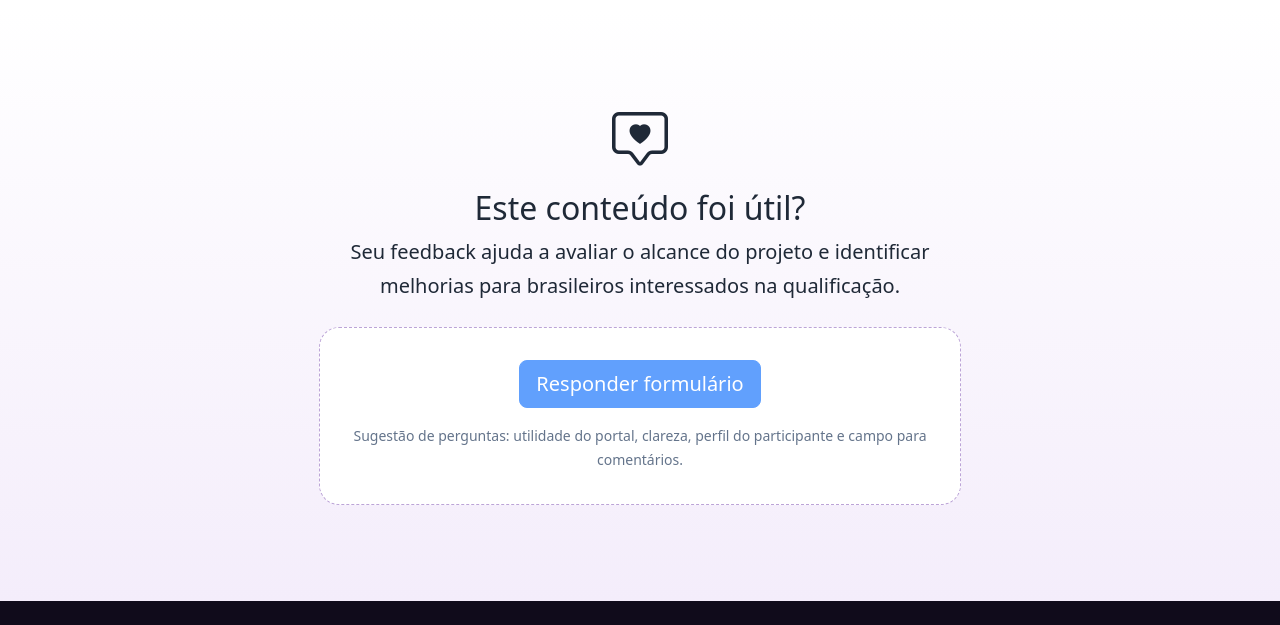
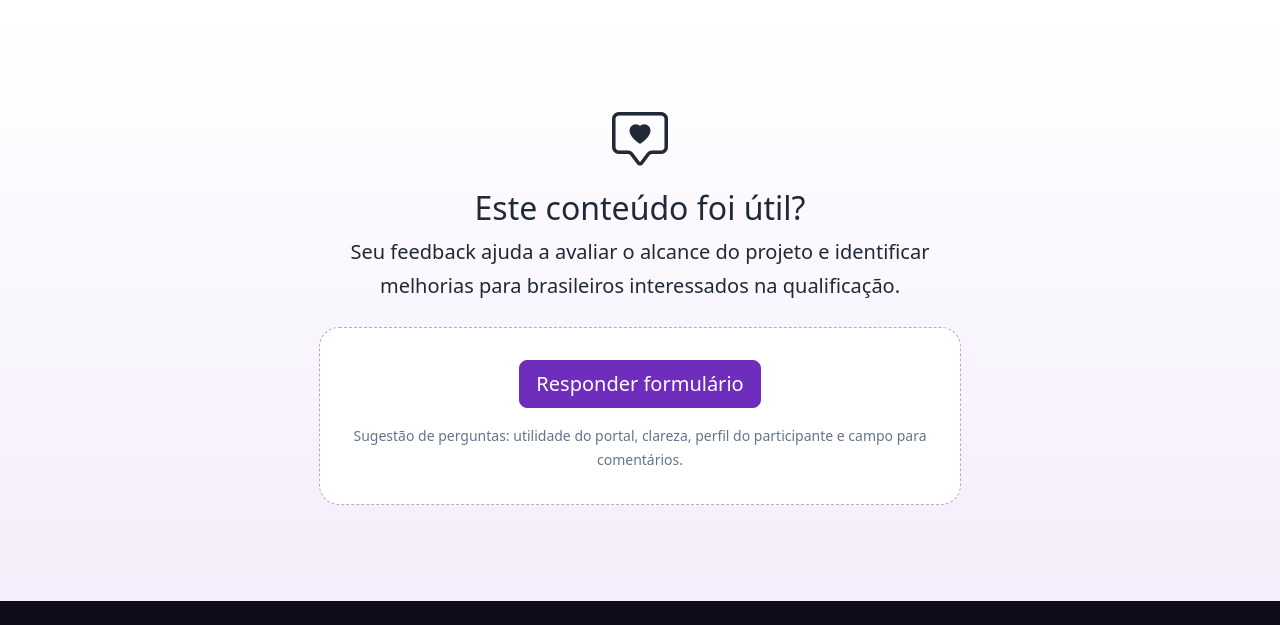
Before and after one commit to BingoZe/accaPathIrlanda, a plain HTML site: page index.html in a window 1280 px wide. Shown: the part 4685-5310 px from the top of the page. Drawn offline with nearby package versions, Linux system fonts and the light colour scheme.

Commit message:
Form link
form link

```diff
--- a/index.html
+++ b/index.html
@@ -286,7 +286,7 @@
             <h2 class="mt-3">Este conteúdo foi útil?</h2>
             <p class="lead">Seu feedback ajuda a avaliar o alcance do projeto e identificar melhorias para brasileiros interessados na qualificação.</p>
             <div class="feedback-box mt-4">
-              <a class="btn btn-primary btn-lg disabled" id="feedbackLink" href="#" aria-disabled="true">Responder formulário</a>
+              <a class="btn btn-primary btn-lg" id="feedbackLink" href="#">Responder formulário</a>
               <small class="d-block mt-3">Sugestão de perguntas: utilidade do portal, clareza, perfil do participante e campo para comentários.</small>
             </div>
           </div>
```
